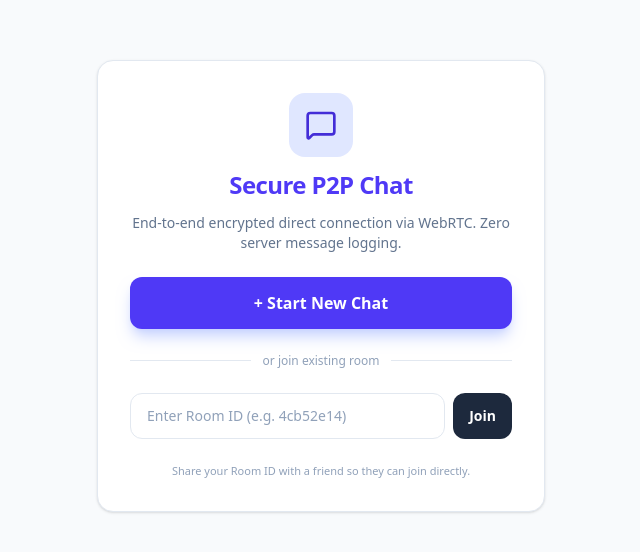
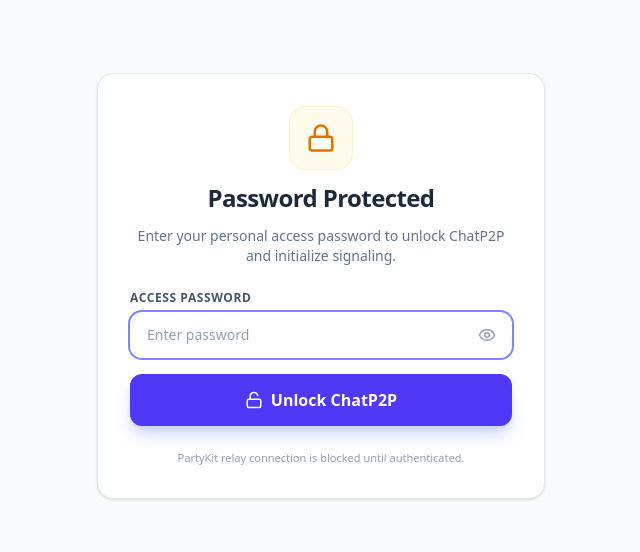
Before and after one commit to minhduong2602/ChatP2P, a React (Vite) app: page / in a window 1280 px wide. Shown: the part 114-666 px from the top of the page, without its empty margins (319-959 px from the left). Built offline with nearby package versions, Linux system fonts and the light colour scheme.

Commit message:
add password protect

```diff
--- a/package.json
+++ b/package.json
@@ -10,8 +10,8 @@
     "preview": "vite preview",
     "clean": "rm -rf dist server.js",
     "lint": "tsc --noEmit",
-    "party:dev": "partykit dev",
-    "party:deploy": "partykit deploy"
+    "party:dev": "npx partykit dev",
+    "party:deploy": "npx partykit deploy"
   },
   "dependencies": {
     "@google/genai": "^2.4.0",
--- a/party/index.ts
+++ b/party/index.ts
@@ -7,6 +7,24 @@
  */
 export default class ChatSignalingServer implements Party.Server {
   constructor(readonly room: Party.Room) {}
+
+  static onBeforeConnect(req: Party.Request, lobby: Party.Lobby) {
+    const expectedPassword =
+      (lobby.env.APP_PASSWORD as string | undefined) ||
+      (lobby.env.VITE_APP_PASSWORD as string | undefined) ||
+      "chat123";
+
+    if (expectedPassword) {
+      const url = new URL(req.url);
+      const auth = url.searchParams.get("auth");
+      if (!auth || auth !== expectedPassword) {
+        console.warn(`[PartyKit] Connection rejected: invalid auth token from ${req.headers.get("x-forwarded-for") || "unknown"}`);
+        return new Response("Unauthorized: Invalid or missing password", { status: 401 });
+      }
+    }
+
+    return req;
+  }
 
   onConnect(conn: Party.Connection) {
     const connections = [...this.room.getConnections()];
--- a/src/App.tsx
+++ b/src/App.tsx
@@ -1,12 +1,51 @@
 import React, { useEffect, useState, useRef } from "react";
 import { v4 as uuidv4 } from "uuid";
-import { Link, MessageSquare, Send, Paperclip, FileText, Download, Check, Copy, RefreshCw, ShieldCheck, Users } from "lucide-react";
+import {
+  Link,
+  MessageSquare,
+  Send,
+  Paperclip,
+  FileText,
+  Download,
+  Check,
+  Copy,
+  RefreshCw,
+  ShieldCheck,
+  Users,
+  Lock,
+  Unlock,
+  Eye,
+  EyeOff,
+  LogOut,
+} from "lucide-react";
 import { QRCodeSVG } from "qrcode.react";
 import { useWebRTC, type Message } from "./lib/useWebRTC";
 import { cn } from "./lib/utils";
 import { format } from "date-fns";
 
+const EXPECTED_PASSWORD = ((import.meta.env.VITE_APP_PASSWORD as string) || "chat123").trim();
+const STORAGE_KEY = "chatp2p_auth_token";
+
 export default function App() {
+  const [password, setPassword] = useState<string>(() => {
+    const saved = localStorage.getItem(STORAGE_KEY)?.trim();
+    if (saved && saved === EXPECTED_PASSWORD) return saved;
+
+    if (typeof window !== "undefined") {
+      const urlParams = new URLSearchParams(window.location.search);
+      const pwd = urlParams.get("pwd")?.trim();
+      if (pwd && pwd === EXPECTED_PASSWORD) {
+        localStorage.setItem(STORAGE_KEY, pwd);
+        return pwd;
+      }
+    }
+    return "";
+  });
+
+  const [passwordInput, setPasswordInput] = useState("");
+  const [passwordError, setPasswordError] = useState("");
+  const [showPassword, setShowPassword] = useState(false);
+
   const [roomId, setRoomId] = useState<string | null>(null);
   const [joinInput, setJoinInput] = useState("");
   const [joinError, setJoinError] = useState("");
@@ -18,6 +57,30 @@
       setRoomId(room);
     }
   }, []);
+
+  const handleUnlock = (e?: React.FormEvent) => {
+    if (e) e.preventDefault();
+    if (passwordInput.trim() === EXPECTED_PASSWORD) {
+      localStorage.setItem(STORAGE_KEY, passwordInput.trim());
+      setPassword(passwordInput.trim());
+      setPasswordError("");
+    } else {
+      setPasswordError("Incorrect password. Please try again.");
+    }
+  };
+
+  const handleLock = () => {
+    localStorage.removeItem(STORAGE_KEY);
+    setPassword("");
+    setPasswordInput("");
+    setPasswordError("");
+
+    const url = new URL(window.location.href);
+    if (url.searchParams.has("pwd")) {
+      url.searchParams.delete("pwd");
+      window.history.replaceState({}, "", url.toString());
+    }
+  };
 
   const handleCreateRoom = () => {
     const newRoom = uuidv4().slice(0, 8);
@@ -39,10 +102,88 @@
     if (e.key === "Enter") handleJoinRoom();
   };
 
+  // ── 1. Password Gate (PartyKit & Chat will NOT load) ────────
+  if (password !== EXPECTED_PASSWORD) {
+    return (
+      <div className="h-[100dvh] max-h-[100dvh] w-screen bg-[#f8fafc] text-[#1e293b] font-sans flex items-center justify-center p-4 overflow-hidden">
+        <div className="max-w-md w-full bg-white rounded-2xl shadow-sm border border-slate-200 p-8 space-y-6">
+          <div className="text-center space-y-3">
+            <div className="w-16 h-16 bg-amber-50 text-amber-600 rounded-2xl flex items-center justify-center mx-auto border border-amber-100">
+              <Lock size={30} />
+            </div>
+            <h1 className="text-2xl font-bold tracking-tight text-slate-800">Password Protected</h1>
+            <p className="text-slate-500 text-sm">
+              Enter your personal access password to unlock ChatP2P and initialize signaling.
+            </p>
+          </div>
+
+          <form onSubmit={handleUnlock} className="space-y-4">
+            <div className="space-y-1.5">
+              <label className="text-xs font-semibold text-slate-600 uppercase tracking-wider block">
+                Access Password
+              </label>
+              <div className="relative">
+                <input
+                  type={showPassword ? "text" : "password"}
+                  value={passwordInput}
+                  onChange={(e) => {
+                    setPasswordInput(e.target.value);
+                    setPasswordError("");
+                  }}
+                  autoFocus
+                  placeholder="Enter password"
+                  className="w-full border border-slate-200 rounded-xl px-4 py-3 pr-11 text-sm text-slate-700 placeholder:text-slate-400 focus:outline-none focus:ring-2 focus:ring-indigo-400 focus:border-transparent transition-all"
+                />
+                <button
+                  type="button"
+                  onClick={() => setShowPassword(!showPassword)}
+                  className="absolute right-3 top-1/2 -translate-y-1/2 text-slate-400 hover:text-slate-600 p-1 cursor-pointer"
+                  tabIndex={-1}
+                >
+                  {showPassword ? <EyeOff size={18} /> : <Eye size={18} />}
+                </button>
+              </div>
+              {passwordError && (
+                <p className="text-xs text-rose-500 pt-1 font-medium">{passwordError}</p>
+              )}
+            </div>
+
+            <button
+              type="submit"
+              className="w-full bg-indigo-600 hover:bg-indigo-700 text-white rounded-xl py-3.5 px-4 font-semibold transition-colors shadow-lg shadow-indigo-200 cursor-pointer flex items-center justify-center gap-2"
+            >
+              <Unlock size={18} />
+              <span>Unlock ChatP2P</span>
+            </button>
+          </form>
+
+          <p className="text-center text-[11px] text-slate-400">
+            PartyKit relay connection is blocked until authenticated.
+          </p>
+        </div>
+      </div>
+    );
+  }
+
+  // ── 2. Unlocked: Lobby screen ──────────────────────────────
   if (!roomId) {
     return (
       <div className="h-[100dvh] max-h-[100dvh] w-screen bg-[#f8fafc] text-[#1e293b] font-sans flex items-center justify-center p-4 overflow-hidden">
         <div className="max-w-md w-full bg-white rounded-2xl shadow-sm border border-slate-200 p-8 space-y-6">
+          {/* Top status bar */}
+          <div className="flex justify-between items-center pb-1 border-b border-slate-100">
+            <div className="flex items-center gap-1.5 text-xs text-emerald-600 font-medium bg-emerald-50 px-2.5 py-1 rounded-full border border-emerald-100">
+              <ShieldCheck size={13} /> Unlocked
+            </div>
+            <button
+              onClick={handleLock}
+              className="text-xs text-slate-400 hover:text-rose-500 flex items-center gap-1 transition-colors cursor-pointer"
+              title="Lock session"
+            >
+              <LogOut size={13} /> Lock
+            </button>
+          </div>
+
           {/* Header */}
           <div className="text-center space-y-3">
             <div className="w-16 h-16 bg-indigo-100 text-indigo-700 rounded-2xl flex items-center justify-center mx-auto font-bold">
@@ -107,11 +248,20 @@
     );
   }
 
-  return <ChatRoom roomId={roomId} />;
+  // ── 3. Unlocked: Chat Room ─────────────────────────────────
+  return <ChatRoom roomId={roomId} password={password} onLock={handleLock} />;
 }
 
-function ChatRoom({ roomId }: { roomId: string }) {
-  const { status, peerCount, messages, sendMessage, sendFile, retryConnection } = useWebRTC(roomId);
+function ChatRoom({
+  roomId,
+  password,
+  onLock,
+}: {
+  roomId: string;
+  password: string;
+  onLock: () => void;
+}) {
+  const { status, peerCount, messages, sendMessage, sendFile, retryConnection } = useWebRTC(roomId, password);
   const [text, setText] = useState("");
   const fileInputRef = useRef<HTMLInputElement>(null);
   const scrollRef = useRef<HTMLDivElement>(null);
@@ -123,8 +273,12 @@
     }
   }, [messages]);
 
+  const shareUrl = typeof window !== "undefined"
+    ? `${window.location.origin}${window.location.pathname}?room=${roomId}&pwd=${encodeURIComponent(password)}`
+    : "";
+
   const handleCopyLink = () => {
-    navigator.clipboard.writeText(window.location.href);
+    navigator.clipboard.writeText(shareUrl || window.location.href);
     setCopied(true);
     setTimeout(() => setCopied(false), 2000);
   };
@@ -200,10 +354,19 @@
 
             <button
               onClick={handleCopyLink}
-              className="flex items-center gap-1.5 px-3 py-1.5 hover:bg-slate-100 rounded-lg text-slate-600 text-xs sm:text-sm font-medium transition-colors border border-slate-200"
+              className="flex items-center gap-1.5 px-3 py-1.5 hover:bg-slate-100 rounded-lg text-slate-600 text-xs sm:text-sm font-medium transition-colors border border-slate-200 cursor-pointer"
             >
               {copied ? <Check size={14} className="text-emerald-500" /> : <Link size={14} />}
               <span>{copied ? "Copied" : "Copy Link"}</span>
+            </button>
+
+            <button
+              onClick={onLock}
+              title="Lock session"
+              className="flex items-center gap-1.5 px-2.5 py-1.5 hover:bg-rose-50 hover:text-rose-600 text-slate-400 rounded-lg text-xs sm:text-sm font-medium transition-colors border border-slate-200 cursor-pointer"
+            >
+              <LogOut size={14} />
+              <span className="hidden sm:inline">Lock</span>
             </button>
           </div>
         </header>
@@ -213,7 +376,7 @@
           {status !== "connected" && messages.length === 0 && (
             <div className="h-full flex flex-col items-center justify-center text-center max-w-sm mx-auto space-y-5 my-auto py-8">
               <div className="bg-white p-5 rounded-2xl shadow-sm border border-slate-200 flex flex-col items-center">
-                <QRCodeSVG value={currentUrl} size={180} level="M" className="text-slate-900" />
+                <QRCodeSVG value={shareUrl || currentUrl} size={180} level="M" className="text-slate-900" />
                 <p className="text-[11px] text-slate-400 mt-3">Scan with another phone or camera</p>
               </div>
 
--- a/src/lib/useWebRTC.ts
+++ b/src/lib/useWebRTC.ts
@@ -22,7 +22,7 @@
 // File chunking constants for relay
 const CHUNK_SIZE = 32 * 1024; // 32 KB per chunk as base64 over WebSocket
 
-export function useWebRTC(roomId: string | null) {
+export function useWebRTC(roomId: string | null, password?: string) {
   const [status, setStatus] = useState<ConnectionStatus>("connecting");
   const [peerCount, setPeerCount] = useState<number>(1);
   const [messages, setMessages] = useState<Message[]>([]);
@@ -69,18 +69,21 @@
       .replace(/^wss?:\/\//, "")
       .replace(/\/.*$/, "");
 
-    console.log(`[Relay] Connecting to "${partyHost}" room "${roomId}"`);
+    if (import.meta.env.DEV) {
+      console.log(`[Relay] Connecting to "${partyHost}" room "${roomId}"`);
+    }
 
     const socket = new PartySocket({
       host: partyHost,
       room: roomId,
+      query: password ? { auth: password } : undefined,
       connectionTimeout: 15000,
       maxRetries: 20,
     });
     socketRef.current = socket;
 
     socket.addEventListener("open", () => {
-      console.log("[Relay] Socket OPEN");
+      if (import.meta.env.DEV) console.log("[Relay] Socket OPEN");
     });
 
     socket.addEventListener("error", (e) => {
@@ -206,7 +209,7 @@
       socketRef.current = null;
       incomingFileRef.current = null;
     };
-  }, [roomId, addMessage]);
+  }, [roomId, password, addMessage]);
 
   // ── sendMessage ──────────────────────────────────────────────
   const sendMessage = useCallback(
```
Also changed, not shown: 2 other files (tests, documents, lock files or other folders).
